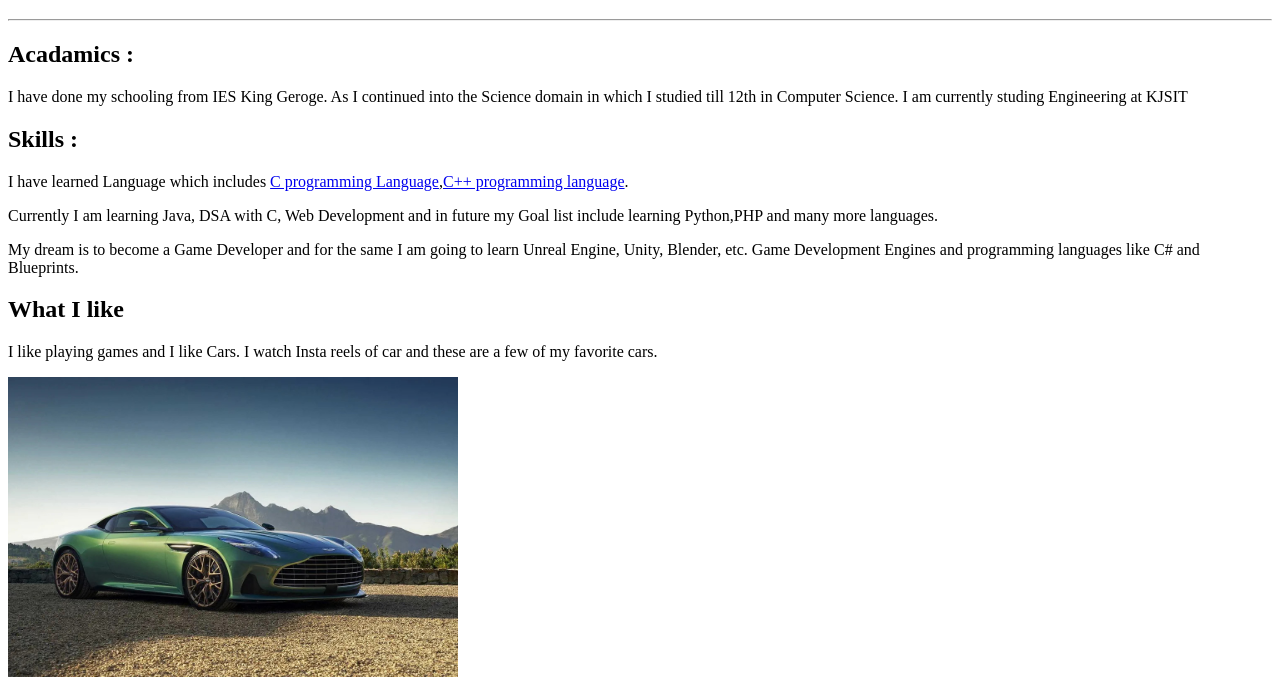
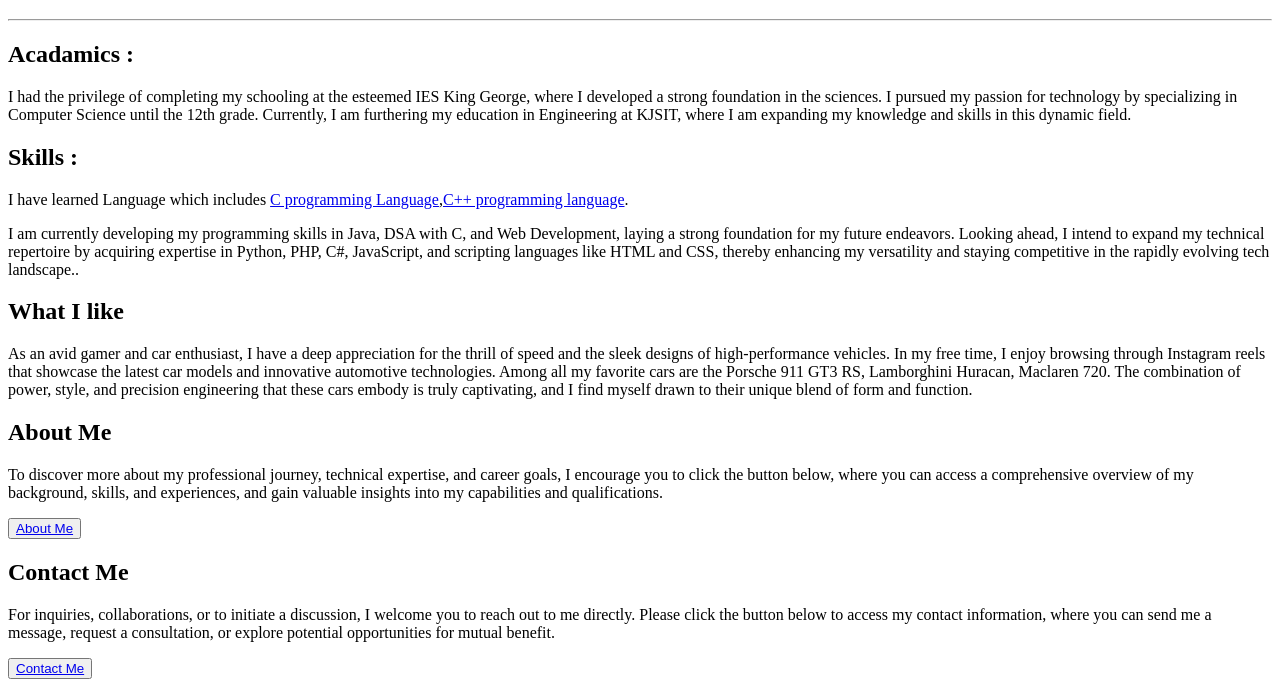
Before and after one commit to Kedar-06/Kedar-Portfolio, a plain HTML site: page index.html in a window 1280 px wide. Shown: the part 61-757 px from the top of the page. Drawn offline with Linux system fonts and the light colour scheme.

Commit message:
Update index.html

```diff
--- a/index.html
+++ b/index.html
@@ -10,9 +10,11 @@
     <hr />
     <h2>Acadamics :</h2>
     <p>
-      I have done my schooling from IES King Geroge. As I continued into the
-      Science domain in which I studied till 12th in Computer Science. I am
-      currently studing Engineering at KJSIT
+      I had the privilege of completing my schooling at the esteemed IES King
+      George, where I developed a strong foundation in the sciences. I pursued
+      my passion for technology by specializing in Computer Science until the
+      12th grade. Currently, I am furthering my education in Engineering at
+      KJSIT, where I am expanding my knowledge and skills in this dynamic field.
     </p>
 
     <h2>Skills :</h2>
@@ -25,34 +27,42 @@
       >.
     </p>
     <p>
-      Currently I am learning Java, DSA with C, Web Development and in future my
-      Goal list include learning Python,PHP and many more languages.
-    </p>
-    <p>
-      My dream is to become a Game Developer and for the same I am going to
-      learn Unreal Engine, Unity, Blender, etc. Game Development Engines and
-      programming languages like C# and Blueprints.
+      I am currently developing my programming skills in Java, DSA with C, and
+      Web Development, laying a strong foundation for my future endeavors.
+      Looking ahead, I intend to expand my technical repertoire by acquiring
+      expertise in Python, PHP, C#, JavaScript, and scripting languages like
+      HTML and CSS, thereby enhancing my versatility and staying competitive in
+      the rapidly evolving tech landscape..
     </p>
 
     <h2>What I like</h2>
     <p>
-      I like playing games and I like Cars. I watch Insta reels of car and these
-      are a few of my favorite cars.
+      As an avid gamer and car enthusiast, I have a deep appreciation for the
+      thrill of speed and the sleek designs of high-performance vehicles. In my
+      free time, I enjoy browsing through Instagram reels that showcase the
+      latest car models and innovative automotive technologies. Among all my
+      favorite cars are the Porsche 911 GT3 RS, Lamborghini Huracan, Maclaren
+      720. The combination of power, style, and precision engineering that these
+      cars embody is truly captivating, and I find myself drawn to their unique
+      blend of form and function.
     </p>
-    <img src="./AstonMartinDB12.jpg" width="450" height="300" />
-    <br /><br />
-    <img src="./Porsche_GT3_RS.jpg" width="450" height="300" />
-    <br /><br />
-    <img src="./Koenigsegg_Jesko.jpg" width="450" height="300" />
-    <br /><br />
-    <img src="./Mclaren_720s.jpg" width="450" height="300" />
 
     <h2>About Me</h2>
-    <p>If you want to know more about me click the button below</p>
+    <p>
+      To discover more about my professional journey, technical expertise, and
+      career goals, I encourage you to click the button below, where you can
+      access a comprehensive overview of my background, skills, and experiences,
+      and gain valuable insights into my capabilities and qualifications.
+    </p>
     <button><a href="./Aboutme.html">About Me</a></button>
 
     <h2>Contact Me</h2>
-    <p>If you want to Contact me about me click the button below</p>
+    <p>
+      For inquiries, collaborations, or to initiate a discussion, I welcome you
+      to reach out to me directly. Please click the button below to access my
+      contact information, where you can send me a message, request a
+      consultation, or explore potential opportunities for mutual benefit.
+    </p>
     <button><a href="./Contactme.html">Contact Me</a></button>
   </body>
 </html>
```
